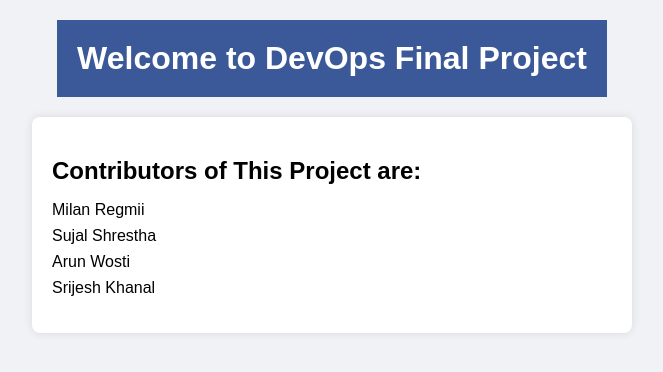
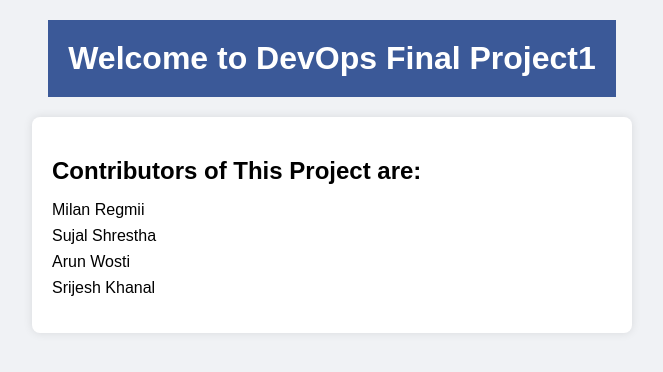
Before and after one commit to regmimilan/devops-final-project, a React (Create React App) app: page / in a window 1280 px wide. Shown: the top 372 px of the page, without its empty margins (308-971 px from the left). Built offline with nearby package versions, Linux system fonts and the light colour scheme.

Commit message:
Updated Title

```diff
--- a/src/App.js
+++ b/src/App.js
@@ -13,7 +13,7 @@ const App = () => {
     <div className="app">
       {/* Header section */}
       <header className="header">
-        <h1>Welcome to DevOps Final Project</h1>
+        <h1>Welcome to DevOps Final Project1</h1>
       </header>
 
       {/* Main content section */}
```
Also changed, not shown: 1 other file (tests, documents, lock files or other folders).
